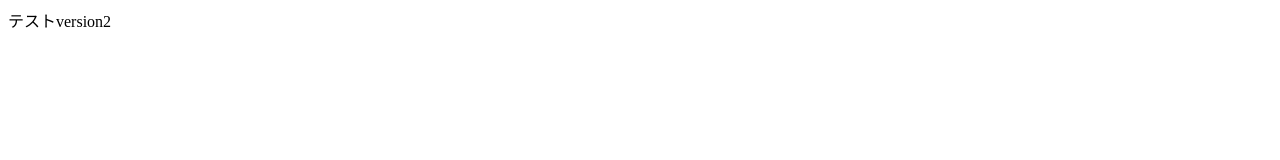
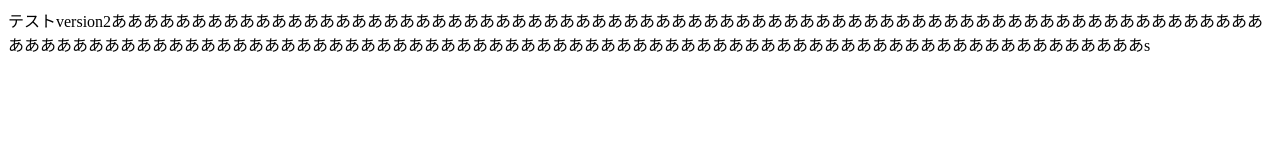
Before and after one commit to Toa3310/2025-04-28-1, a plain HTML site: page index.html in a window 1280 px wide. Drawn offline with Linux system fonts and the light colour scheme.

Commit message:
Update index.html

```diff
--- a/index.html
+++ b/index.html
@@ -5,6 +5,6 @@
       <title>タイトル</title>
     </head>
     <body>
-      テストversion2
+      テストversion2あああああああああああああああああああああああああああああああああああああああああああああああああああああああああああああああああああああああああああああああああああああああああああああああああああああああああああああああああああああああああああああああああああああああああああああああs
     </body>
 </html>
```
